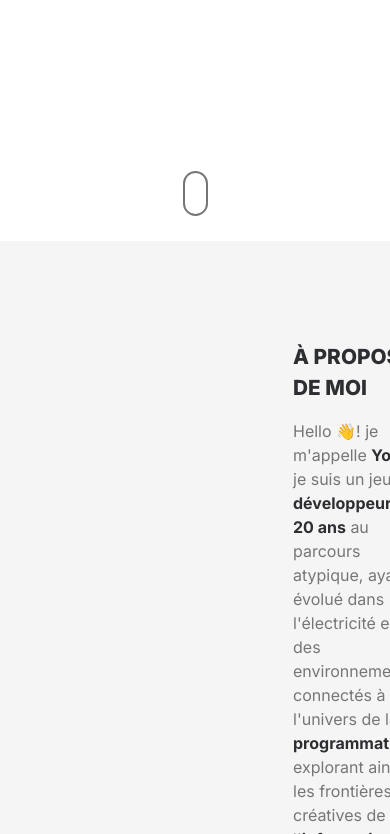
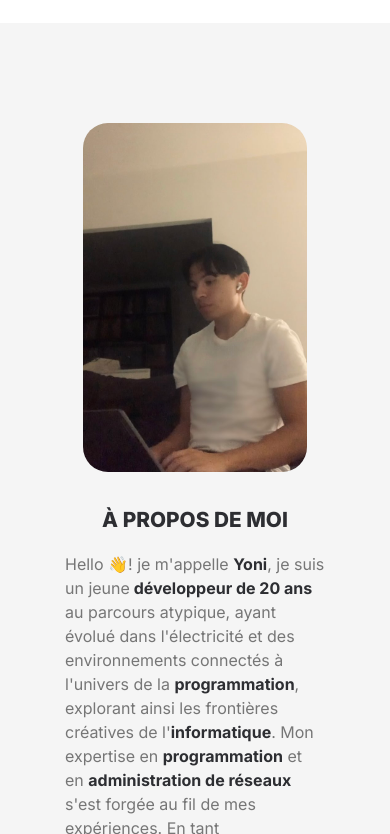
Before and after one commit to Yoni-Deserbaix/Portfolio-V2, a Next.js app: page / in a window 390 px wide. Shown: the part 1166-2000 px from the top of the page. Built offline with nearby package versions, Linux system fonts and the light colour scheme.

Commit message:
update responsive

```diff
--- a/src/app/components/About.tsx
+++ b/src/app/components/About.tsx
@@ -6,25 +6,25 @@ import { motion } from "framer-motion";
 
 export default function About() {
   return (
-    <div className="about bg-[whitesmoke] px-0 py-[100px]" id="about">
+    <div className="about bg-[whitesmoke] px-0 py-[100px] " id="about">
       {/* About section */}
-      <section className="container flex m-auto w-2/3">
+      <section className="container flex m-auto w-2/3 ">
         {/* About content */}
-        <div className="flex justify-center items-center">
+        <div className="flex justify-center items-center max-lg:flex-col">
           {/* About image */}
           <div className="about-img" data-aos="fade-up" data-aos-duration="500">
             <Image
               src={aboutPhoto.src}
               width={1000}
               height={1000}
-              className="mw-[700px] mh-[360px] transition-transform duration-[0.4s] mr-[100px] rounded-[25px] hover:scale-[1.02]"
+              className="relative max-w-[14rem] max-md:w-[15rem] max-lg:w-[12rem] transition-transform duration-[0.4s] rounded-[25px] hover:scale-[1.02]"
               alt="about photo"
             />
           </div>
           {/* About text */}
-          <div className="pl-32">
+          <div className="pl-32 max-lg:pl-0">
             <h3
-              className="about-text text-[1.3rem] font-extrabold uppercase"
+              className="about-text text-[1.3rem] font-extrabold uppercase max-lg:text-center max-lg:pt-8"
               data-aos="fade-up"
               data-aos-duration="300"
             >
@@ -32,7 +32,7 @@ export default function About() {
             </h3>
 
             <p
-              className="text-[#767676] leading-normal mt-4"
+              className="text-[#767676] leading-normal mt-4 "
               data-aos="fade-up"
               data-aos-delay="300"
               data-aos-duration="300"
--- a/src/app/components/Hero.tsx
+++ b/src/app/components/Hero.tsx
@@ -10,13 +10,14 @@ export default function Hero() {
       {/* Home section  */}
       <section className="bg-[#fff] pt-[200px]" id="home">
         {/* Container  */}
-        <div className="m-auto w-[70%] px-8 py-0">
+        <div className="m-auto w-[70%] px-8 py-0 max-md:w-[90%]">
           {/* Content  */}
-          <div className="flex justify-center items-center max-sm:flex-col-reverse max-sm:gap-12 max-sm:text-center max-lg:flex-row  max-lg:text-start">
+          <div className="flex justify-center items-center max-sm:flex-col-reverse max-sm:gap-12
+          max-sm:text-center  max-md:flex-col-reverse max-md:gap-12  max-md:text-center max-lg:flex-row  max-lg:text-start">
             {/* Hero text  */}
             <div className="flex flex-col max-w-[50rem]">
               <h1
-                className="text-5xl font-bold leading-[1.2] mb-[15px]"
+                className="text-5xl font-bold leading-[1.2] mb-[15px] max-md:text-4xl"
                 data-aos="fade-up"
                 data-aos-duration="300"
               >
@@ -82,7 +83,7 @@ export default function Hero() {
                 src={memojiHome.src}
                 width={2000}
                 height={2000}
-                className=" w-full max-w-[20rem] max-md:w-[12rem] max-lg:w-[12rem] max-xl:w-[20rem] max-2xl:w-[20rem] animate-[animimg_4s_ease-in-out_infinite] rounded-full"
+                className=" w-full max-w-[20rem] max-md:w-[12rem] max-lg:w-[17rem] max-2xl:w-[30rem] animate-[animimg_4s_ease-in-out_infinite] rounded-full"
                 alt="hero"
                 data-aos="fade-up"
                 data-aos-duration="300"
```
